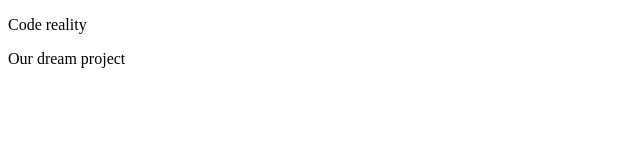
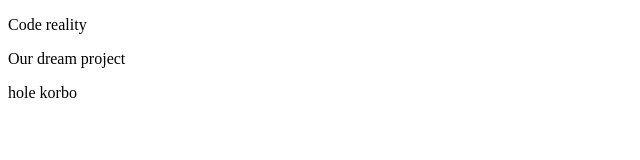
Before and after one commit to AminulIslam-cr/code-reality-web, a plain HTML site: page index.html in a window 1280 px wide. Shown: the full height of the page, 0-640 px from the left. Drawn offline with Linux system fonts and the light colour scheme.

Commit message:
last try

```diff
--- a/index.html
+++ b/index.html
@@ -9,5 +9,6 @@
 <body>
     <p>Code reality </p>
     <p>Our dream project</p>
+    <p>hole korbo</p>
 </body>
 </html>
```
